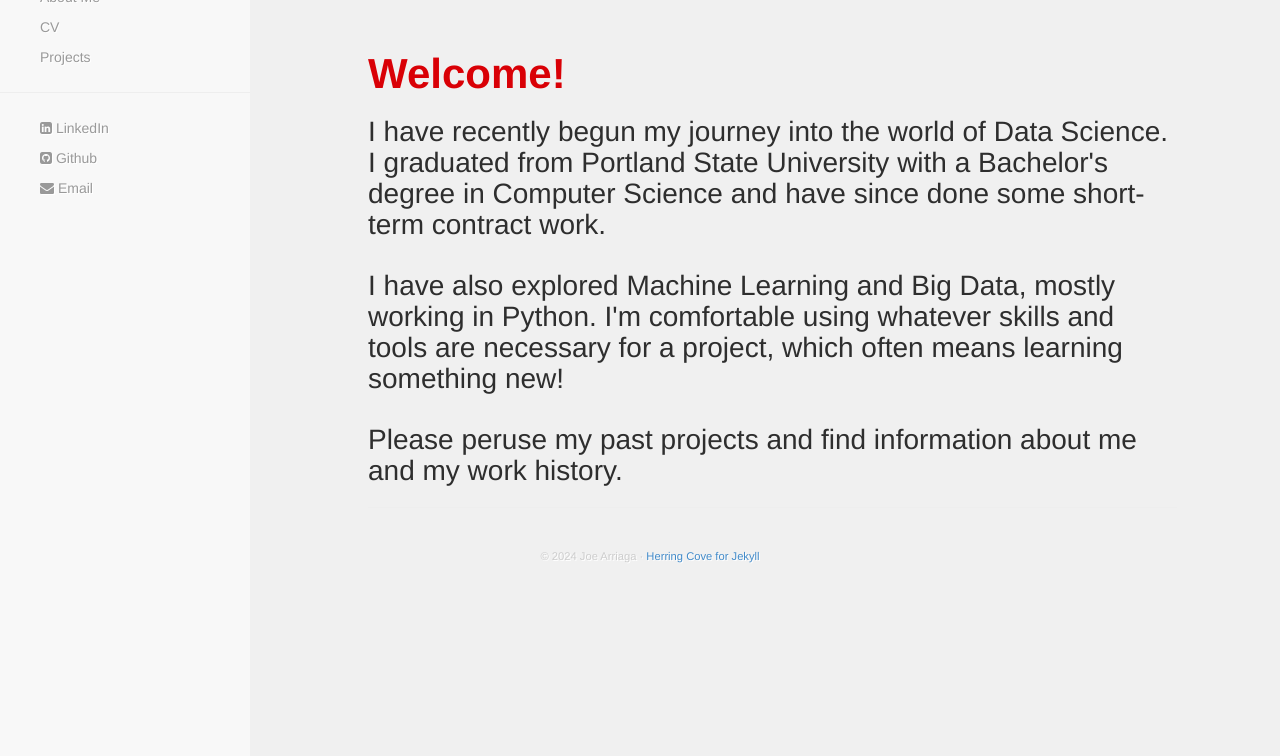
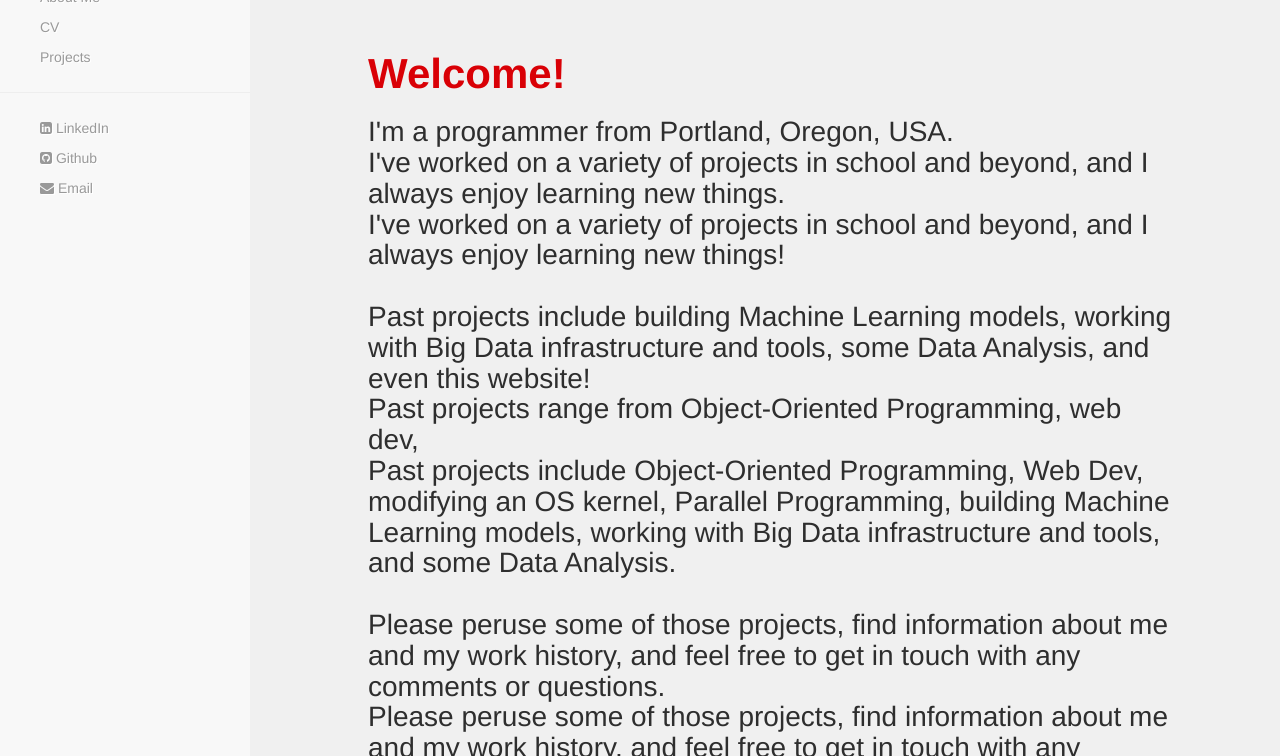
Before and after one commit to joe-arriaga/joe-arriaga.github.io, a Jekyll site: the page built from index.html, in a window 1280 px wide and 900 px high, scrolled down 404 px, cut to the strip 144-900 px from the top of the window. Built offline with Jekyll 4.4.1, drawn with Linux system fonts in a browser that asks for light colours; before the commit the page ends 1117 px from its top, so only the background shows below that; some of the changed text lies outside the part shown.

Commit message:
Drafted updates to greeting.html

```diff
--- a/_includes/greeting.html
+++ b/_includes/greeting.html
@@ -3,18 +3,29 @@
     <div id="welcome-greeting">
       <h1>Welcome!</h1>
       <h2>
-        I have recently begun my journey into the world of Data Science.
-        I graduated from Portland State University with a Bachelor's degree in Computer Science
-        and have since done some short-term contract work.
-        <br><br>
+          I'm a programmer from Portland, Oregon, USA.
+          <br>
+          I've worked on a variety of projects in school and beyond, and I always enjoy learning new things.
+          <br>
+          I've worked on a variety of projects in school and beyond, and I always enjoy learning new things!
+          <br><br>
 
-        I have also explored Machine Learning and Big Data, mostly working in Python.
-        I'm comfortable using whatever skills and tools are necessary for
-        a project, which often means learning something new!
-        <br><br>
+          Past projects include building Machine Learning models, working with Big Data
+          infrastructure and tools, some Data Analysis, and even this website!
+          <br>
+          Past projects range from Object-Oriented Programming, web dev,
+          <br>
+          Past projects include Object-Oriented Programming, Web Dev, modifying an OS kernel,
+          Parallel Programming, building Machine Learning models, working with Big Data
+          infrastructure and tools, and some Data Analysis.
+          <br><br>
 
-        Please peruse my past projects and find information about me and my work history.
-      </h2>
+          Please peruse some of those projects, find information about me and my work history,
+          and feel free to get in touch with any comments or questions.
+          <br>
+          Please peruse some of those projects, find information about me and my work history,
+          and feel free to get in touch with any comments or questions!
+        </h2>
       <hr />
     </div>
   </div>
```
